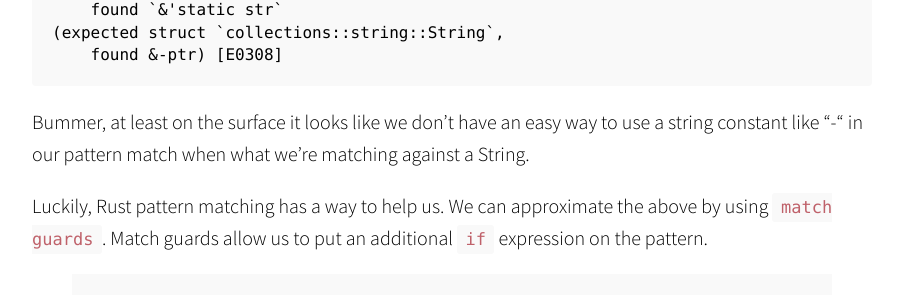
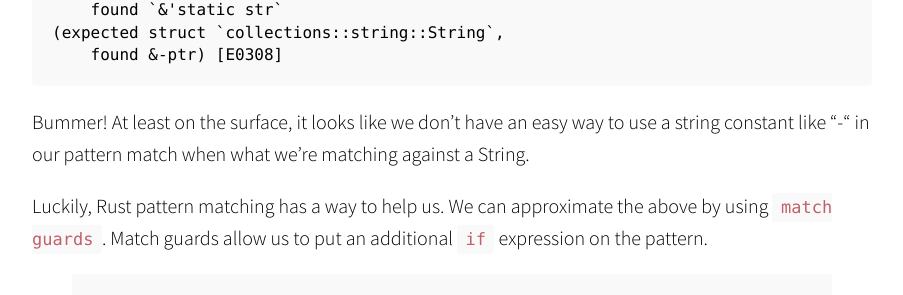
Before and after one commit to sophiajt/jntrnr.github.io, a Jekyll site: the page built from _posts/2016-02-08-rust-quickie-matching-strings.md, in a window 1280 px wide. Shown: the part 702-997 px from the top of the page, without its empty margins (188-1091 px from the left). Built offline with Jekyll 4.4.1, drawn with Linux system fonts in a browser that asks for light colours; Markdown is read by kramdown in place of the engine named in the settings.

````diff
--- a/_posts/2016-02-08-rust-quickie-matching-strings.md
+++ b/_posts/2016-02-08-rust-quickie-matching-strings.md
@@ -24,7 +24,7 @@ error: mismatched types:
     found &-ptr) [E0308]
 ```
 
-Bummer, at least on the surface it looks like we don't have an easy way to use a string constant like "-" in our pattern match when what we're matching against a String.
+Bummer! At least on the surface, it looks like we don't have an easy way to use a string constant like "-" in our pattern match when what we're matching against a String.
 
 Luckily, Rust pattern matching has a way to help us.  We can approximate the above by using ```match guards```.  Match guards allow us to put an additional ```if``` expression on the pattern.
 
````
